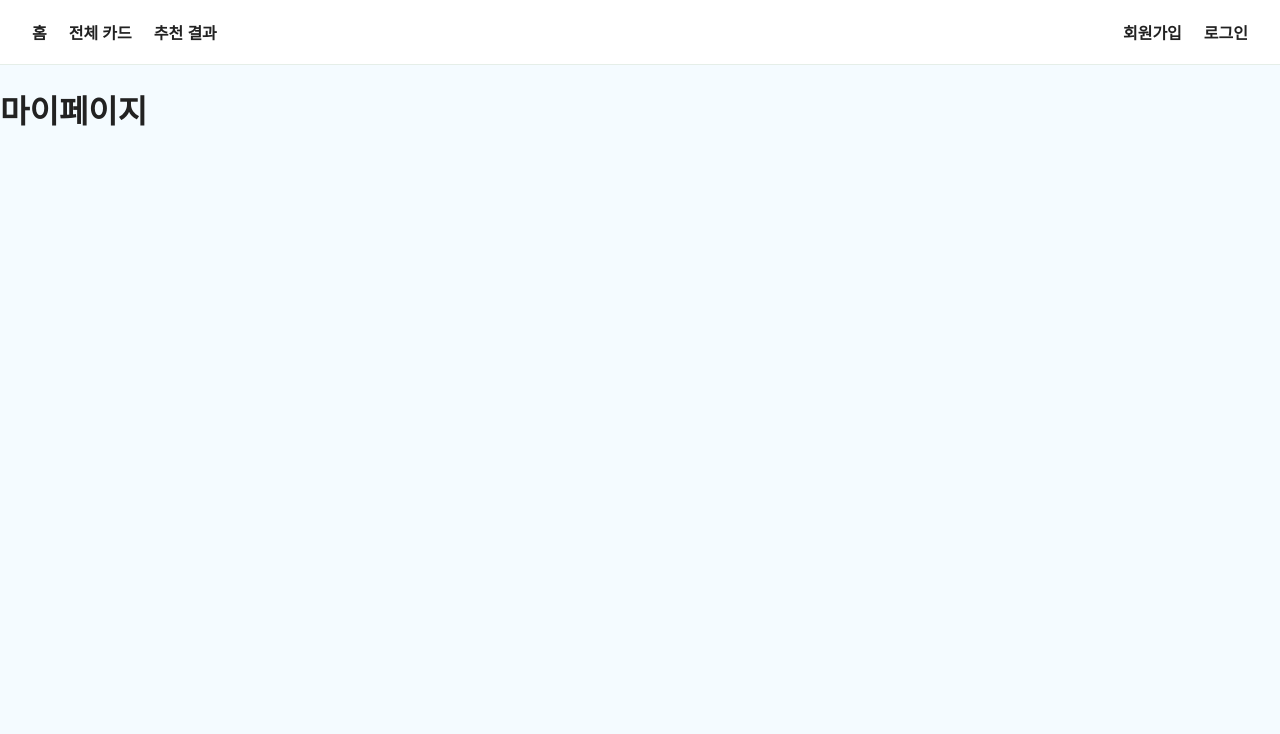
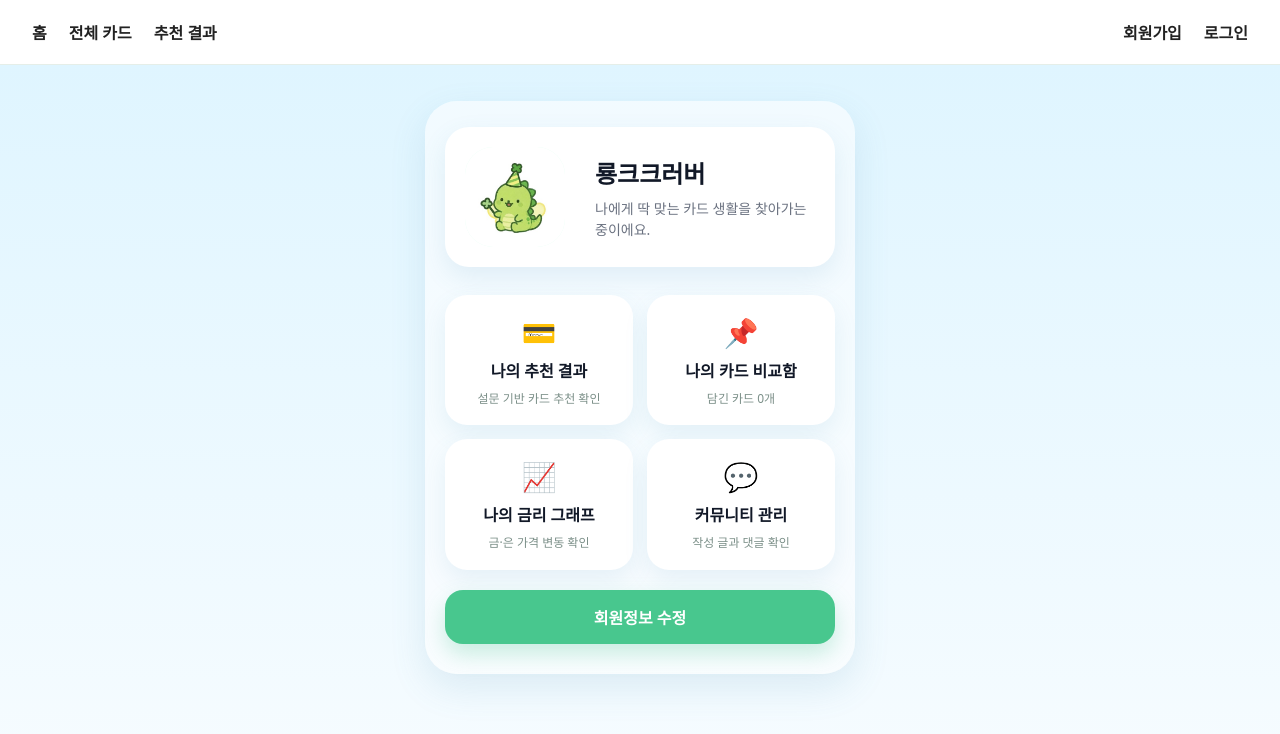
Before and after one commit to songmii677/Ryong_kk, a Vue app in the folder kk_page/kk-card-front/: page /mypage in a window 1280 px wide. Shown: the top 734 px of the page. Built offline with nearby package versions, Linux system fonts and the light colour scheme.

Commit message:
마이 페이지 레이아웃

```diff
--- /dev/null
+++ b/kk_page/kk-card-front/src/assets/styles/mypage.css
@@ -0,0 +1,212 @@
+.mypage-page {
+  min-height: calc(100vh - 64px);
+  padding: 36px 20px 70px;
+  background: linear-gradient(180deg, #dff5ff 0%, #f7fcff 100%);
+}
+
+.mypage-container {
+  width: 100%;
+  max-width: 430px;
+  margin: 0 auto;
+  padding: 26px 20px 30px;
+  border-radius: 32px;
+  background: rgba(255, 255, 255, 0.58);
+  box-shadow: 0 14px 36px rgba(74, 143, 180, 0.14);
+}
+
+.mypage-title-card {
+  width: 100%;
+  height: 54px;
+  margin-bottom: 18px;
+
+  display: flex;
+  align-items: center;
+  justify-content: center;
+
+  border-radius: 20px;
+  background: #ffffff;
+  color: #111827;
+
+  font-size: 20px;
+  font-weight: 900;
+
+  box-shadow: 0 8px 20px rgba(74, 143, 180, 0.1);
+}
+
+.mypage-profile-card {
+  display: grid;
+  grid-template-columns: 112px minmax(0, 1fr);
+  gap: 18px;
+  align-items: center;
+
+  margin-bottom: 28px;
+  padding: 20px;
+
+  border-radius: 24px;
+  background: #ffffff;
+  box-shadow: 0 10px 26px rgba(74, 143, 180, 0.12);
+}
+
+.mypage-profile-image-box {
+  width: 100px;
+  height: 100px;
+  border-radius: 28px;
+  background: #e5fff4;
+
+  display: flex;
+  align-items: center;
+  justify-content: center;
+
+  overflow: hidden;
+}
+
+.mypage-profile-image {
+  width: 100%;
+  height: 100%;
+  object-fit: contain;
+  transform: scale(1.35);
+}
+
+.mypage-profile-info {
+  min-width: 0;
+}
+
+.mypage-profile-label {
+  margin: 0 0 6px;
+  color: #2d9c7a;
+  font-size: 13px;
+  font-weight: 900;
+}
+
+.mypage-profile-info h1 {
+  margin: 0 0 8px;
+  color: #111827;
+  font-size: 24px;
+  font-weight: 900;
+}
+
+.mypage-profile-intro {
+  margin: 0;
+  color: #6b7280;
+  font-size: 14px;
+  line-height: 1.5;
+  word-break: keep-all;
+}
+
+.mypage-action-grid {
+  display: grid;
+  grid-template-columns: repeat(2, 1fr);
+  gap: 14px;
+  margin-bottom: 20px;
+}
+
+.mypage-action-card {
+  min-height: 126px;
+  padding: 18px 12px;
+
+  border: none;
+  border-radius: 22px;
+  background: #ffffff;
+
+  display: flex;
+  flex-direction: column;
+  align-items: center;
+  justify-content: center;
+
+  cursor: pointer;
+  box-shadow: 0 10px 24px rgba(74, 143, 180, 0.11);
+  transition:
+    transform 0.2s ease,
+    box-shadow 0.2s ease,
+    background-color 0.2s ease;
+}
+
+.mypage-action-card:hover {
+  transform: translateY(-4px);
+  background: #f0fff8;
+  box-shadow: 0 14px 30px rgba(72, 199, 142, 0.2);
+}
+
+.mypage-action-icon {
+  margin-bottom: 10px;
+  font-size: 28px;
+}
+
+.mypage-action-card strong {
+  color: #111827;
+  font-size: 16px;
+  font-weight: 900;
+  line-height: 1.35;
+  text-align: center;
+}
+
+.mypage-action-card p {
+  margin: 8px 0 0;
+  color: #7b8f88;
+  font-size: 12px;
+  line-height: 1.4;
+  text-align: center;
+}
+
+.mypage-edit-button {
+  width: 100%;
+  height: 54px;
+
+  border: none;
+  border-radius: 18px;
+  background: #48c78e;
+  color: #ffffff;
+
+  font-size: 16px;
+  font-weight: 900;
+  cursor: pointer;
+
+  box-shadow: 0 10px 22px rgba(72, 199, 142, 0.28);
+  transition:
+    transform 0.2s ease,
+    background-color 0.2s ease,
+    box-shadow 0.2s ease;
+}
+
+.mypage-edit-button:hover {
+  background: #2d9c7a;
+  transform: translateY(-2px);
+  box-shadow: 0 14px 28px rgba(45, 156, 122, 0.34);
+}
+
+@media (max-width: 480px) {
+  .mypage-page {
+    padding: 24px 14px 60px;
+  }
+
+  .mypage-container {
+    padding: 22px 16px 26px;
+  }
+
+  .mypage-profile-card {
+    grid-template-columns: 1fr;
+    text-align: center;
+  }
+
+  .mypage-profile-image-box {
+    margin: 0 auto;
+  }
+
+  .mypage-action-grid {
+    grid-template-columns: repeat(2, 1fr);
+    gap: 12px;
+  }
+
+  .mypage-action-card {
+    min-height: 118px;
+    padding: 16px 10px;
+  }
+
+  .mypage-action-card strong {
+    font-size: 15px;
+  }
+
+  .mypage-action-card p {
+    font-size: 11px;
+  }
+}
--- a/kk_page/kk-card-front/src/views/MyPageView.vue
+++ b/kk_page/kk-card-front/src/views/MyPageView.vue
@@ -1,3 +1,129 @@
+<script setup>
+import { computed } from 'vue'
+import { useRouter } from 'vue-router'
+import { useAccountStore } from '@/stores/accounts'
+import { useCompareStore } from '@/stores/compare'
+import kkImage from '@/assets/kk.jpg'
+
+const router = useRouter()
+const accountStore = useAccountStore()
+const compareStore = useCompareStore()
+
+const username = computed(() => {
+  return (
+    accountStore.user?.username ||
+    accountStore.username ||
+    localStorage.getItem('username') ||
+    '룡크크러버'
+  )
+})
+
+const userIntro = computed(() => {
+  return '나에게 딱 맞는 카드 생활을 찾아가는 중이에요.'
+})
+
+const compareCount = computed(() => {
+  return compareStore.count || 0
+})
+
+function goResult() {
+  router.push({ name: 'result' })
+}
+
+function goCards() {
+  router.push({ name: 'cards' })
+}
+
+function goGoldChart() {
+  // 너희 router/index.js의 금은 그래프 path/name에 맞게 수정
+  router.push('/gold-silver')
+}
+
+function goCommunity() {
+  router.push({ name: 'community' })
+}
+
+function goProfileEdit() {
+  alert('회원정보 수정 기능은 여기에 연결하면 됩니다.')
+}
+</script>
+
 <template>
-    <h1>마이페이지</h1>
+  <main class="mypage-page">
+    <section class="mypage-container">
+      <!-- <header class="mypage-title-card">
+        마이페이지
+      </header> -->
+
+      <section class="mypage-profile-card">
+        <div class="mypage-profile-image-box">
+          <img
+            :src="kkImage"
+            alt="룡크크 프로필"
+            class="mypage-profile-image"
+          />
+        </div>
+
+        <div class="mypage-profile-info">
+          <!-- <p class="mypage-profile-label">아이디</p> -->
+          <h1>{{ username }}</h1>
+          <p class="mypage-profile-intro">
+            {{ userIntro }}
+          </p>
+        </div>
+      </section>
+
+      <section class="mypage-action-grid">
+        <button
+          type="button"
+          class="mypage-action-card"
+          @click="goResult"
+        >
+          <span class="mypage-action-icon">💳</span>
+          <strong>나의 추천 결과</strong>
+          <p>설문 기반 카드 추천 확인</p>
+        </button>
+
+        <button
+          type="button"
+          class="mypage-action-card"
+          @click="goCards"
+        >
+          <span class="mypage-action-icon">📌</span>
+          <strong>나의 카드 비교함</strong>
+          <p>담긴 카드 {{ compareCount }}개</p>
+        </button>
+
+        <button
+          type="button"
+          class="mypage-action-card"
+          @click="goGoldChart"
+        >
+          <span class="mypage-action-icon">📈</span>
+          <strong>나의 금리 그래프</strong>
+          <p>금·은 가격 변동 확인</p>
+        </button>
+
+        <button
+          type="button"
+          class="mypage-action-card"
+          @click="goCommunity"
+        >
+          <span class="mypage-action-icon">💬</span>
+          <strong>커뮤니티 관리</strong>
+          <p>작성 글과 댓글 확인</p>
+        </button>
+      </section>
+
+      <button
+        type="button"
+        class="mypage-edit-button"
+        @click="goProfileEdit"
+      >
+        회원정보 수정
+      </button>
+    </section>
+  </main>
 </template>
+
+<style scoped src="@/assets/styles/mypage.css"></style>
```
